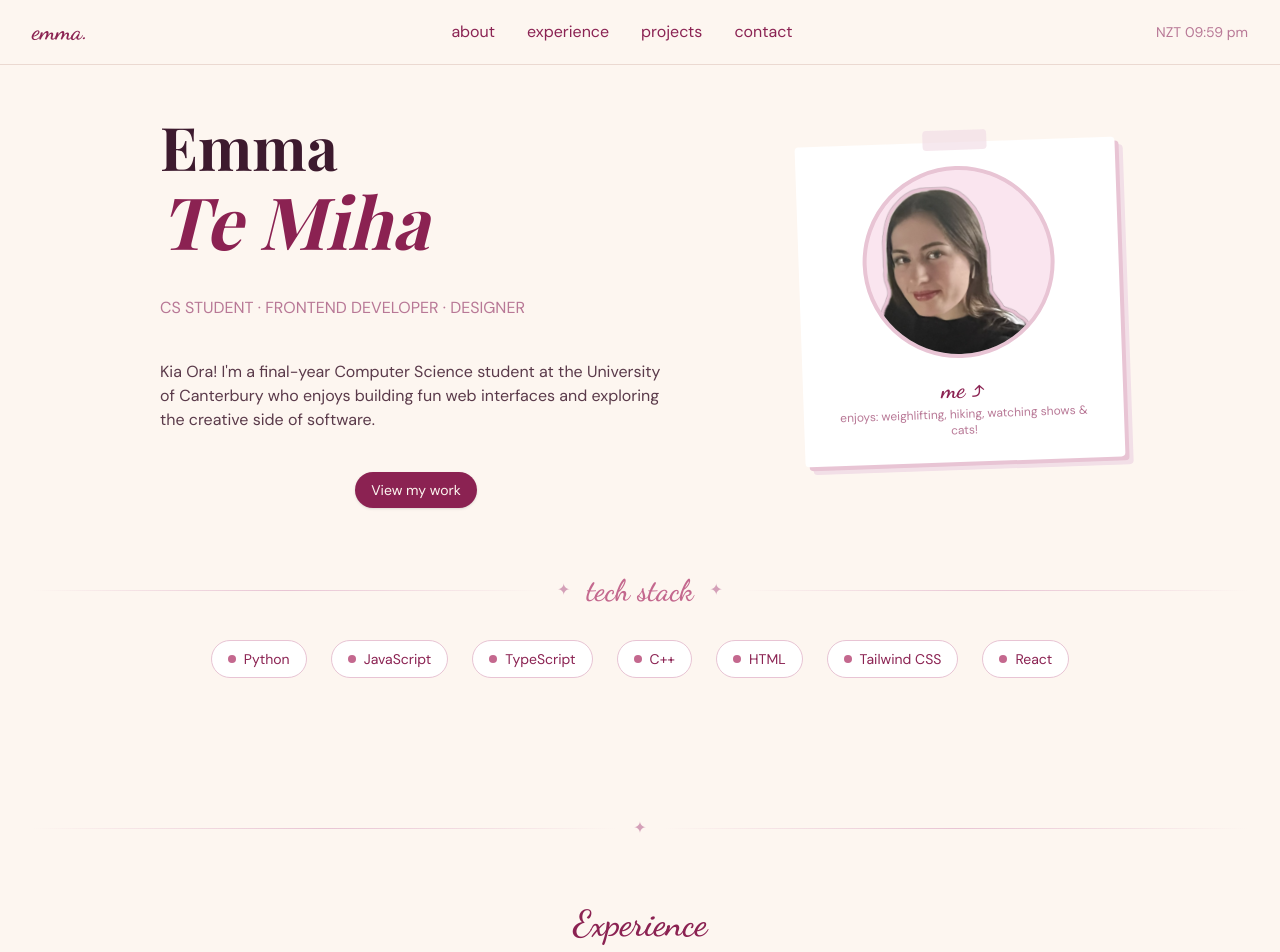
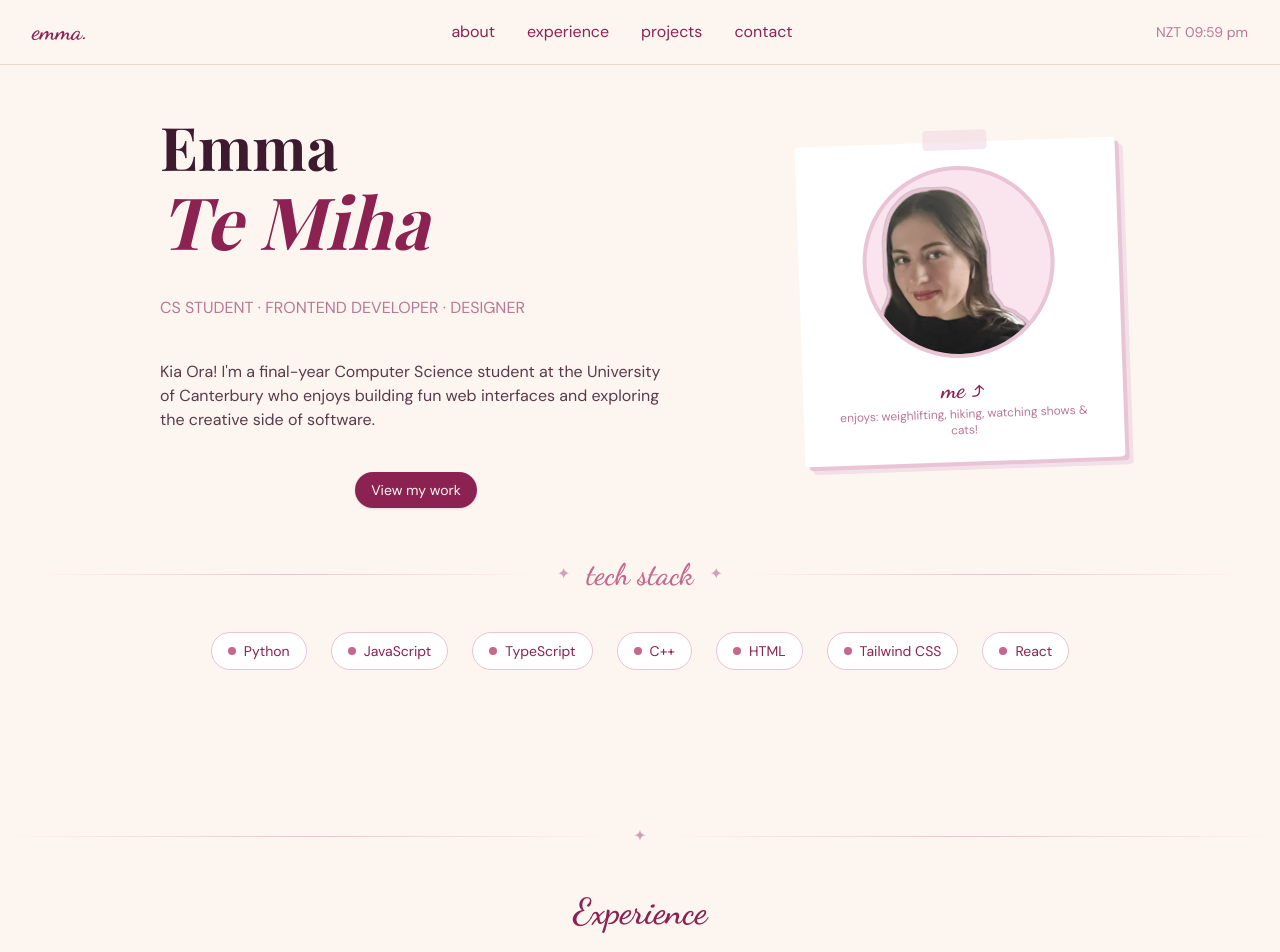
Before and after one commit to emmatemiha/emma-portfolio, a React (Vite) app: page / in a window 1280 px wide. Shown: the top 952 px of the page. Built offline with nearby package versions, Linux system fonts and the light colour scheme; a web font is replaced by a local one.

Commit message:
small spacing changes

```diff
--- a/src/components/Experience.tsx
+++ b/src/components/Experience.tsx
@@ -3,7 +3,7 @@ import { experiences } from '../data/experience'
 export default function Experience() {
     return (
         <div className="min-h-screen">
-            <div className="flex items-center gap-4 mb-16 px-8 mt-4">
+            <div className="flex items-center gap-4 mb-11 pt-6">
                 <div className="h-px flex-1 bg-gradient-to-r from-transparent via-accent-border" />
                 <span className="text-diamonds">✦</span>
                 <div className="h-px flex-1 bg-gradient-to-l from-transparent via-accent-border" />
--- a/src/components/Home.tsx
+++ b/src/components/Home.tsx
@@ -4,7 +4,7 @@ export default function Home() {
     return (
         <div className="pt-24 min-h-screen">
             <div className="px-8 max-w-5xl mx-auto">
-                <div className="flex flex-col sm:flex-row items-center justify-between gap-12 mb-16">
+                <div className="flex flex-col sm:flex-row items-center justify-between gap-12 mb-12">
 
                     <div className="flex flex-col">
                         <h1 className="text-6xl font-serif font-semibold text-firstname mt-5 mb-2">Emma</h1>
@@ -44,7 +44,7 @@ export default function Home() {
                 </div>
             </div>
 
-            <div className="flex items-center gap-4 mb-8 px-8">
+            <div className="flex items-center gap-4 mb-10 px-8">
                 <div className="h-px flex-1 bg-gradient-to-r from-transparent via-accent-border" />
                 <span className="text-diamonds">✦</span>
                 <span className="font-script text-3xl text-titles">tech stack</span>
--- a/src/components/Project.tsx
+++ b/src/components/Project.tsx
@@ -7,7 +7,7 @@ export default function Projects() {
     return (
         <div className="pt-6 px-8 min-h-screen max-w-8xl mx-auto">
 
-            <div className="flex items-center gap-4 mb-10 px-8 mt-4">
+            <div className="flex items-center gap-4 mb-8 px-8 mt-4">
                 <div className="h-px flex-1 bg-gradient-to-r from-transparent via-accent-border" />
                 <span className="text-diamonds">✦</span>
                 <div className="h-px flex-1 bg-gradient-to-l from-transparent via-accent-border" />
```
